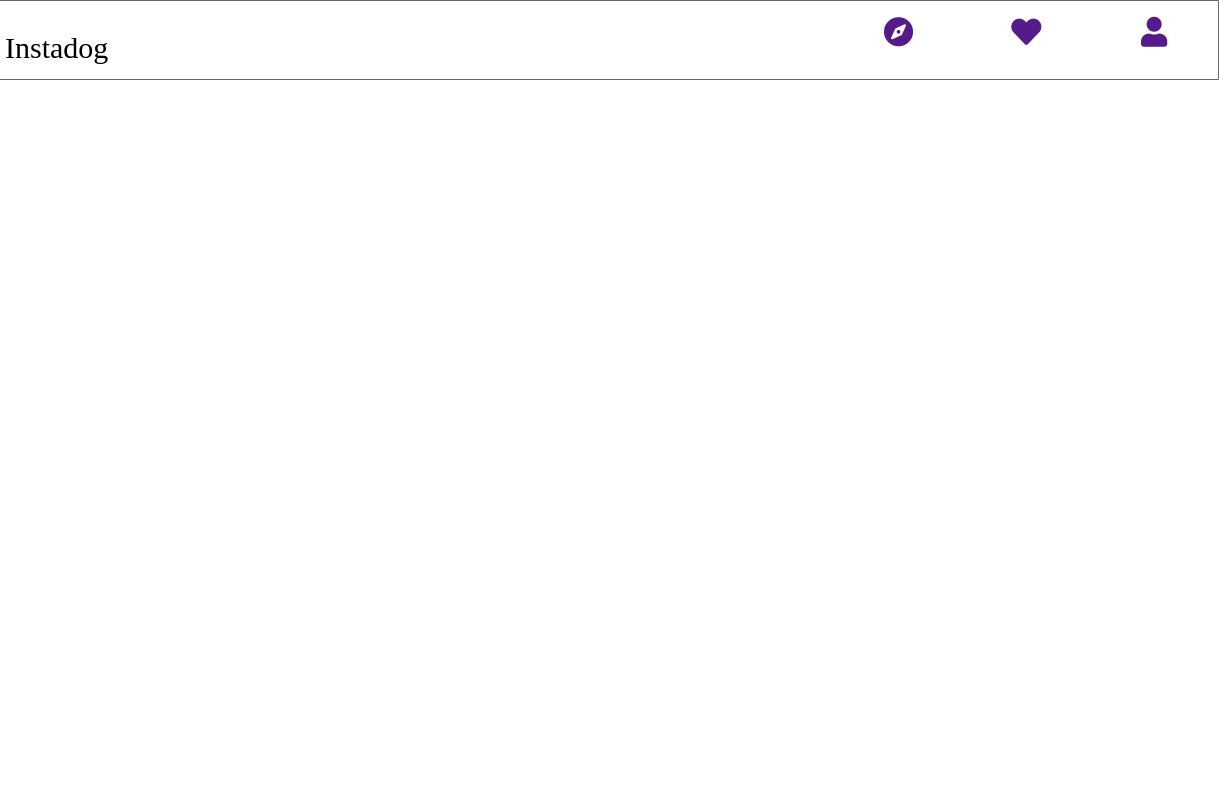
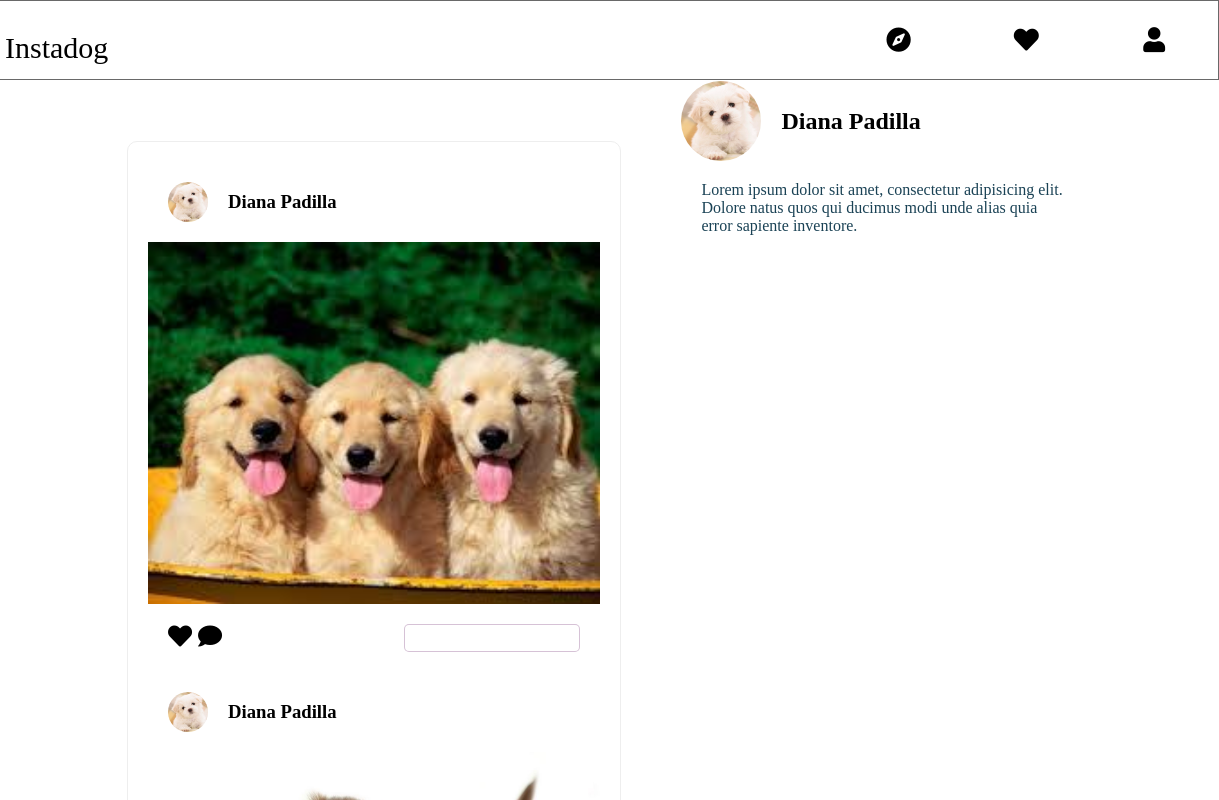
Before and after one commit to Dianaamm/Instadog, a plain HTML site: page Index.html in a window 1280 px wide. Shown: the top 800 px of the page, 61-1280 px from the left. Drawn offline with Linux system fonts and the light colour scheme; a web font is replaced by a local one.

Commit message:
initial commit

```diff
--- a/Index.html
+++ b/Index.html
@@ -16,7 +16,7 @@
       <nav>
 
         <ul>
-          <li><a href=""><i class="fas fa-fas fa-compass"></i></a></li>
+          <li><a href=""><i class="fas fa-compass"></i></a></li>
           <li><a href=""><i class="fas fa-heart"></i></a></li>
           <li><a href=""><i class="fas fa-user"></i></a></li>
         </ul>
@@ -24,5 +24,73 @@
       </nav>
     </header>
 
+    <div class="content">
+
+      <section>
+        <article>
+          <div class="info">
+            <div class="img"></div>
+            <h3>Diana Padilla</h3>
+          </div>
+
+          <img src="images/2.jpg" alt"">
+
+          <div class="comment">
+            <i class="fas fa-heart"></i>
+            <i class="fas fa-comment"></i>
+            <input type="text">
+          </div>
+
+          <div class="info">
+            <div class="img"></div>
+            <h3>Diana Padilla</h3>
+          </div>
+
+          <img src="images/3.jpg" alt"">
+
+          <div class="comment">
+            <i class="fas fa-heart"></i>
+            <i class="fas fa-comment"></i>
+            <input type="text">
+          </div>
+
+          <div class="info">
+            <div class="img"></div>
+            <h3>Diana Padilla</h3>
+          </div>
+
+          <img src="images/4.jpg" alt"">
+
+          <div class="comment">
+            <i class="fas fa-heart"></i>
+            <i class="fas fa-comment"></i>
+            <input type="text">
+          </div>
+
+          <div class="info">
+            <div class="img"></div>
+            <h3>Diana Padilla</h3>
+          </div>
+
+          <img src="images/5.jpg" alt"">
+
+          <div class="comment">
+            <i class="fas fa-heart"></i>
+            <i class="fas fa-comment"></i>
+            <input type="text">
+          </div>
+
+        </article>
+      </section>
+
+      <aside>
+        <div class="img"></div>
+        <h2>Diana Padilla</h2>
+        <p> Lorem ipsum dolor sit amet, consectetur adipisicing elit. Dolore natus quos qui ducimus modi unde alias quia error sapiente inventore.
+        </p>
+      </aside>
+
+    </div>
+
 </body>
 </html>
--- a/Style.css
+++ b/Style.css
@@ -11,15 +11,16 @@
   margin: 0;
   padding: 0;
   box-sizing: border-box;
-  font-family: 'univers'
+  font-family: 'univers';
 }
+
 
 header.main {
   height: 80px;
-  width: 100%;
   border: 1px solid rgb(105, 105, 105);
+}
 
-}
+/*logo*/
 .main .logo {
   width: 30%;
   height: inherit;
@@ -31,17 +32,139 @@ header.main {
 .logo span {
   font-size: 30px;
 }
+
+/*nav*/
 .main nav >ul {
   height: inherit;
   float: right;
   width: 30%;
   list-style: none;
 }
-.main nav > ul >li {
+
+.main nav > ul > li {
   width: 33.33%;
+  text-align: center;
+  font-size: 25px;
+  line-height: 80px;
   float: left;
   height: inherit;
-  text-align: center;
-  font-size: 30px;
-  padding: 15px;
+
 }
+
+.main nav > ul > li a:visited{
+    color: #000;
+}
+
+/*section*/
+
+.content {
+  width: 80%;
+  margin: 0 10%;
+  float: left;
+  /* background-color: rgb(207, 189, 201); */
+}
+
+/* .content > section {
+  width: 50%;
+  height: 500px;
+  background-color: rgb(97, 57, 152);
+  float: left;
+}
+
+.content > aside {
+  width: 40%;
+  height: 200px;
+  background-color: rgb(42, 106, 68);
+  float: left;
+} */
+
+.content > section {
+  width: 60%;
+  height: 400px;
+  /*background-color: rgb(150, 114, 149);*/
+  float: left;
+  padding: 40px;
+}
+
+.content > aside {
+  width: 40%;
+  height: 200px;
+  float: left;
+}
+
+/*ASIDE*/
+
+.content > aside > .img, .content > section > article .img {
+  width: 80px;
+  height: 80px;
+  border-radius: 50%;
+  background-color: rgb(197, 129, 251);
+  background-image: url('images/1.jpg');
+  background-size: cover;
+  background-position: 50% 50%;
+  float: left;
+}
+
+.content > aside > h2 {
+  padding-left: 20px;
+  float: left;
+  line-height: 80px;
+}
+
+.content > aside > p {
+  padding: 20px;
+  color: rgb(26, 66, 85);
+  clear: both;
+}
+
+/* SECTION ARTICLE*/
+.content > section > article {
+  padding: 20px;
+  border: 1px solid #eee;
+  border-radius: 10px;
+  margin: 20px;
+}
+
+.content > section > article .img {
+  width: 40px;
+  height: 40px;
+  margin-right: 20px;
+}
+
+.content > section > article > .info {
+  padding: 20px;
+  line-height: 40px;
+}
+
+.content > section > article img {
+  display: block;
+  width: 100%;
+}
+
+.content > section > article > .comment {
+  padding: 20px;
+  font-size: 1.5em;
+  overflow: auto;
+}
+
+.content > section > article input[type="text"]{
+  display: block;
+  float: right;
+  border: none;
+  border: 1px solid #9696;
+  padding: 5px;
+  border-radius: 5px;
+}
+
+@keyframes movebox {
+  0% { transform: rotate(0deg);}
+  50% { transform: rotateX(360deg);}
+  100% {transform: rotate(0deg);}
+}
+
+.box {
+  width: 200px;
+  height: 200px;
+  background-color: rgb(231, 135, 227);
+  animation: movebox 2s ease-out infinite;
+}
```
Also changed, not shown: images/1.jpg (added), images/10.jpg (added), images/11.jpg (added), images/12.jpg (added), images/2.jpg (added), images/3.jpg (added), images/4.jpg (added), images/5.jpg (added), images/6.jpg (added), images/7.jpg (added), images/8.jpg (added), images/9.jpg (added).
